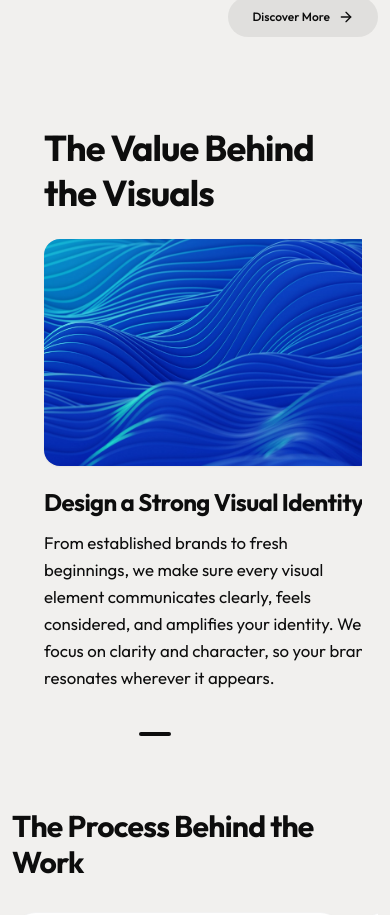
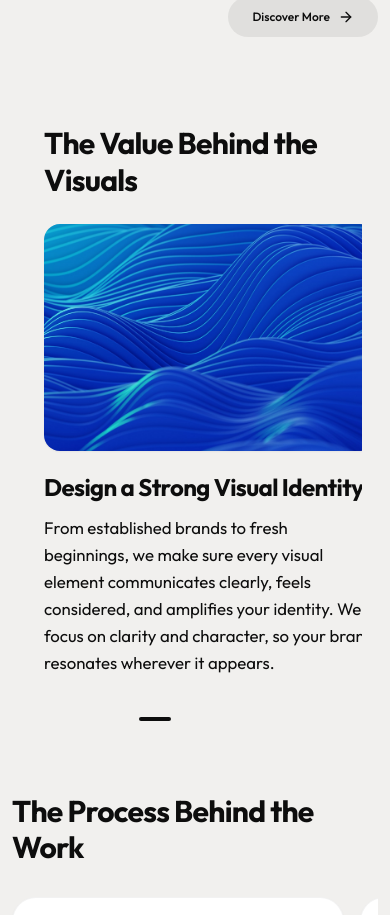
Before and after one commit to pixelgridstudios/PGS-Website-v1, a React (Vite) app: page / in a window 390 px wide. Shown: the part 2080-2995 px from the top of the page. Built offline with nearby package versions, Linux system fonts and the light colour scheme.

Commit message:
Optimize mobile heading 'The Value Behind the Visuals' to stay on a single line on tablets and naturally wrap only on small phones

```diff
--- a/src/components/ApproachSlider.tsx
+++ b/src/components/ApproachSlider.tsx
@@ -226,9 +226,9 @@ export const ApproachSlider: React.FC = () => {
 
         {/* MOBILE / TABLET LAYOUT (Dot4 Free-Scroll Native) */}
         <div className="md:hidden flex flex-col gap-6 w-full mt-4">
-          <h2 className="font-display text-[2.25rem] font-bold tracking-tight text-brand-foreground leading-tight px-4">
-            The Value Behind<br/>the Visuals
-          </h2>
+          <h2 className="font-display text-3xl sm:text-4xl font-bold tracking-tight text-brand-foreground leading-tight px-4 sm:whitespace-nowrap">
+              The Value Behind the Visuals
+            </h2>
 
           {/* Native Horizontal Scroll Container */}
           <div
```
